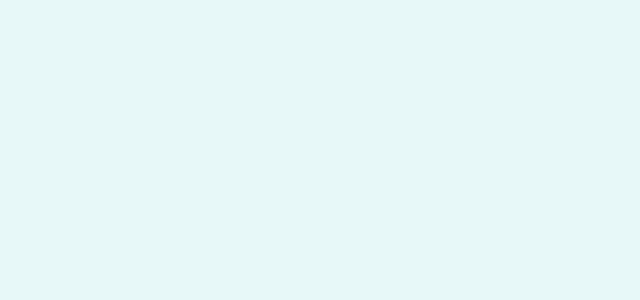
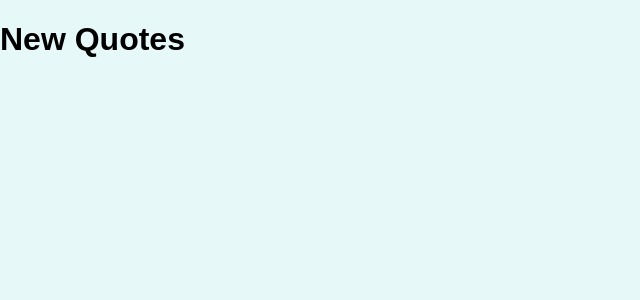
Before and after one commit to jonsnowljs/MultiPageReact, a React (Create React App) app: page /new-quote in a window 1280 px wide. Shown: the top 300 px of the page, without its empty margins (0-640 px from the left). Built offline with nearby package versions, Linux system fonts and the light colour scheme.

Commit message:
create different page and set address for them

```diff
--- a/src/App.js
+++ b/src/App.js
@@ -1,8 +1,23 @@
+import {Route, Switch} from 'react-router-dom'
+import AllQuote from './pages/AllQuote';
+import NewQuote from './pages/NewQuote';
+import QuoteDetail from './pages/QuoteDetail';
+
 function App() {
   return (
-    <div>
+    <Switch>
 
-    </div>
+      <Route path='/quotes' exact>
+        <AllQuote/>
+      </Route>
+      <Route path='/quotes/:quoteId'>
+        <QuoteDetail/>
+      </Route>
+      <Route path='/new-quote'>
+        <NewQuote/>
+      </Route>
+
+    </Switch>
   );
 }
 
--- a/src/index.js
+++ b/src/index.js
@@ -2,5 +2,11 @@ import ReactDOM from 'react-dom';
 
 import './index.css';
 import App from './App';
+import { BrowserRouter } from 'react-router-dom/cjs/react-router-dom.min';
 
-ReactDOM.render(<App />, document.getElementById('root'));
+ReactDOM.render(
+  <BrowserRouter>
+    <App />
+  </BrowserRouter>,
+  document.getElementById('root')
+);
--- /dev/null
+++ b/src/pages/AllQuote.js
@@ -0,0 +1,11 @@
+import React from 'react'
+
+const AllQuote = () => {
+  return (
+    <div>
+      <h1>All Quotes</h1>
+    </div>
+  )
+}
+
+export default AllQuote
--- /dev/null
+++ b/src/pages/NewQuote.js
@@ -0,0 +1,11 @@
+import React from 'react'
+
+const NewQuote = () => {
+  return (
+    <div>
+      <h1>New Quotes</h1>
+    </div>
+  )
+}
+
+export default NewQuote
--- /dev/null
+++ b/src/pages/QuoteDetail.js
@@ -0,0 +1,11 @@
+import React from 'react'
+
+const QuoteDetail = () => {
+  return (
+    <div>
+      <h1>Quotes Detail</h1>
+    </div>
+  )
+}
+
+export default QuoteDetail
```
